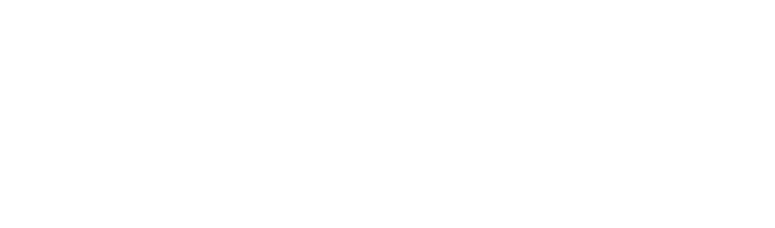
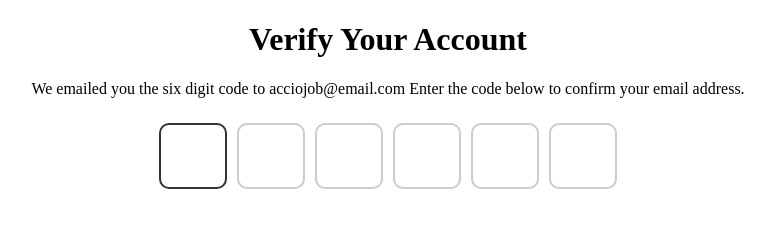
Before and after one commit to acciojob/OTP-Syedmuneer07, a website: page main.html in a window 1280 px wide. Shown: the whole page, without its empty margins (252-1027 px from the left). Drawn offline with Linux system fonts and the light colour scheme.

Commit message:
created a submission

```diff
--- a/main.html
+++ b/main.html
@@ -8,6 +8,24 @@
 
 <body>
 	<!-- the entire body must be written by student -->
+	<h1 id="verification_heading">Verify Your Account</h1>
+	<p  id="verification_subtext">We emailed you the six digit code to acciojob@email.com Enter the code below to confirm your email address.</p>
+
+	<div class="code-container">
+
+			<input class="code" type="text" maxlength=1>
+			<input class="code" type="text" maxlength=1>
+			<input class="code" type="text" maxlength=1>
+			<input class="code" type="text" maxlength=1>
+			<input class="code" type="text" maxlength=1>
+			<input class="code" type="text" maxlength=1>
+
+
+
+	</div>
+
+
+
     <script type="text/javascript" src="./script.js">
 </script>
 
--- a/script.js
+++ b/script.js
@@ -1 +1,24 @@
-//your JS code here. If required.
+//your JS code here
+const inputs = document.querySelectorAll(".code");
+
+inputs[0].focus();
+
+// Move forward when typing
+inputs.forEach((input, index) => {
+  input.addEventListener("input", () => {
+    if (input.value.length === 1 && index < inputs.length - 1) {
+      inputs[index + 1].focus();
+    }
+  });
+
+  // Backspace behavior
+  input.addEventListener("keydown", (e) => {
+    if (e.key === "Backspace") {
+      input.value = "";
+
+      if (index > 0) {
+        inputs[index - 1].focus();
+      }
+    }
+  });
+});
--- a/styles.css
+++ b/styles.css
@@ -1 +1,27 @@
 /*  your css code here. If applicable */
+body{
+	margin:0;
+	padding:0px;
+	text-align:center;
+
+}
+
+.code-container{
+	display:flex;
+	justify-content:center;
+	gap:10px;
+	margin-top:25px;
+
+}
+.code{
+	width:60px;
+	height:60px;
+	border-radius:10px;
+	border:2px solid #ccc;
+	text-align:center;
+	font-size:35px;
+}
+.code:focus{
+	border-color:#333;
+	outline:none;
+}
```
